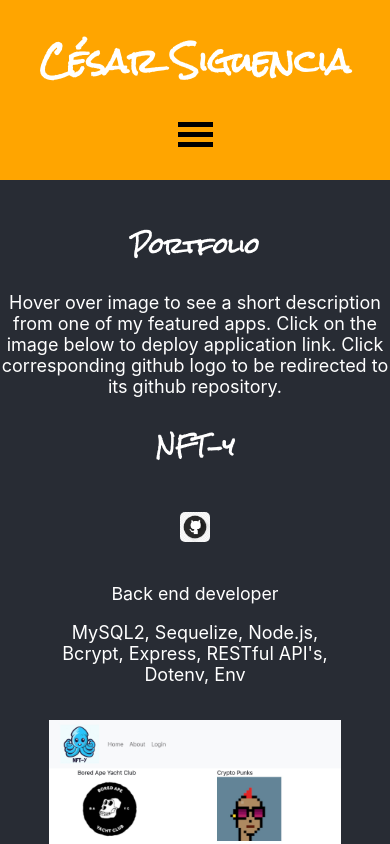
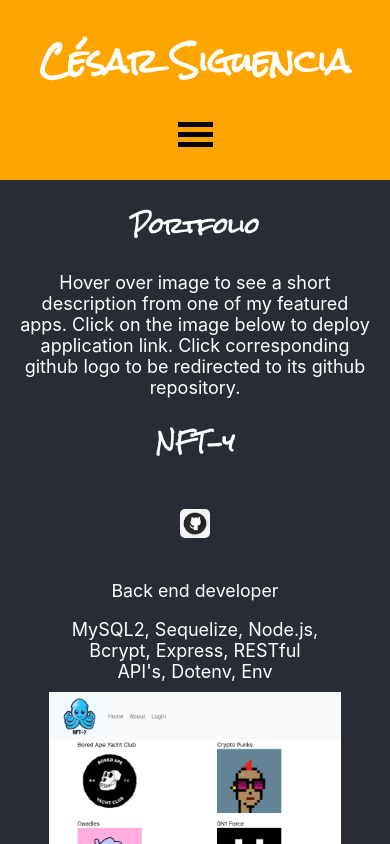
Before and after one commit to cesarsiguencia/my-react-portfolio, a React (Create React App) app: page /portfolio in a window 390 px wide. Shown: the top 844 px of the page. Built offline with nearby package versions, Linux system fonts and the light colour scheme.

Commit message:
organized css rules

```diff
--- a/src/App.css
+++ b/src/App.css
@@ -2,11 +2,15 @@
   text-align: center;
 }
 
-.App-logo {
-  height: 40vmin;
-  pointer-events: none;
+/* Header & Nav bar */
+
+.App-header{
+  background-color: Orange;
+  position: -webkit-sticky;
+  position: sticky;
+  top: 0;
+  z-index: 99999;
 }
-
 
 .Header-contents{
   display: flex;
@@ -14,30 +18,8 @@
   margin: auto 10px;
 }
 
-.App-body {
-  background-color: #282c34;
-  display: flex;
-  flex-direction: column;
-  font-size: calc(10px + 2vmin);
-  color: white;
-  min-height: 91vh;
-
-}
-
-.App-link {
-  color: #61dafb;
-}
-
-.App-footer {
-  background-color: orange;
-  padding: 15px 15px;
-  display: flex;
-  justify-content: space-around;
-}
-
 .Navigator{
   display: flex;
-  /* justify-content: space-between; */
   width: 50%;
   margin: auto 10px;
 }
@@ -48,34 +30,19 @@
   width: 100%
 }
 
-h2{
-  color: black;
+.mobile-toggle {
+  width: 1%
 }
 
-a {
-  width: 100%;
-  color: white
+/* body and body elements */
 
-
-}
-
-a:link{
-  text-decoration: none;
-  /* color: black; */
-}
-
-a:visited{
-  text-decoration: none;
-  color: black
-}
-
-a:active{
-  color: white
-}
-
-a:hover{
+.App-body {
+  background-color: #282c34;
+  display: flex;
+  flex-direction: column;
+  font-size: calc(10px + 2vmin);
   color: white;
-  transition: all 250ms ease-in-out;
+  min-height: 91vh;
 }
 
 .body-divs{
@@ -85,42 +52,37 @@ a:hover{
 .body-texts{
   font-size: 18px;
   margin-bottom: 25px;
-
 }
 
-.logos{
-  display: flex;
-  justify-content: space-around;
-  width: 25%
-}
 
-.skill-lists{
+/* Resume Page */
+
+.skills--lists{
   display: flex;
   justify-content: space-evenly;
 }
 
-.list-divs{
+.skills---divs{
   text-align: left;
 }
 
-.contact-form{
-  align-items: center;
-
+/* Portfolio & apps */
+.container-description{
+  margin-left: 20%;
+  height: 100%;
+  display: flex;
+  flex-direction: column;
+  justify-content: center;
+  text-align: left;
 }
 
-.label-divs{
-  margin: 25px;
+.app-box{
   display: flex;
-  justify-content: space-between;
-}
-
-
-input{
-  width: 75%;
-}
-
-textarea{
-  width: 75%;
+  margin: 0 auto;
+  margin-top: 5px;
+  padding-bottom: 15px;
+  border-bottom: 3px solid orange;
+  width: 80%;
 }
 
 .container_wrapper{
@@ -128,15 +90,6 @@ textarea{
   width: 40%;
   border-radius: 5px;
   position: relative;
-}
-
-.app-description{
-  margin-left: 20%;
-  height: 100%;
-  display: flex;
-  flex-direction: column;
-  justify-content: center;
-  text-align: left;
 }
 
 .container--picture{
@@ -168,25 +121,41 @@ textarea{
   font-family: 'Gill Sans', 'Gill Sans MT', Calibri, 'Trebuchet MS', sans-serif;
 }
 
-.App-header{
-  background-color: Orange;
-  position: -webkit-sticky;
-  position: sticky;
-  top: 0;
-  z-index: 99999;
+.project-title {
+  display: flex;
+}
+
+.project-title-frame{
+  width: 100%;
+}
+
+/* Footer */
+
+.App-footer {
+  background-color: orange;
+  padding: 15px 15px;
+  display: flex;
+  justify-content: space-around;
+}
+
+/* Pictures and logos */
+.logos{
+  display: flex;
+  justify-content: space-around;
+  width: 25%
+}
+
+.github-logos-frame{
+  margin: auto 1px;
+  align-items: center;
 }
 
 
-.app-box{
-  display: flex;
-  margin: 0 auto;
-  margin-top: 5px;
-  padding-bottom: 15px;
-  border-bottom: 3px solid orange;
-  width: 80%;
+
+/* Links */
+.App-link {
+  color: #61dafb;
 }
-
-
 
 .links{
   color: white;
@@ -194,6 +163,42 @@ textarea{
   font-size: 25px;
 }
 
+a {
+  width: 100%;
+  color: white
+}
+
+a:link{
+  text-decoration: none;
+  /* color: black; */
+}
+
+a:visited{
+  text-decoration: none;
+  color: black
+}
+
+a:active{
+  color: white
+}
+
+a:hover{
+  color: white;
+  transition: all 250ms ease-in-out;
+}
+
+.github-links {
+  border-radius: 5px;
+  background: white;
+  margin: 20px;
+  width: 60px
+}
+
+
+/* Fonts */
+h2{
+  color: black;
+}
 
 h1, h3{
   font-family: 'Rock Salt', cursive;
@@ -207,30 +212,25 @@ li {
   font-size: 20px;
 }
 
-.project-title {
+/* Not used  */
+/* .contact-form{
+  align-items: center;
+} */
+
+/* .label-divs{
+  margin: 25px;
   display: flex;
+  justify-content: space-between;
+} */
 
-}
 
-.github-links {
-  border-radius: 5px;
-  background: white;
-  margin: 20px;
-  width: 60px
-}
+/* input{
+  width: 75%;
+} */
 
-.mobile-toggle {
-  width: 1%
-}
-
-.project-title-frame{
-  width: 100%;
-}
-
-.github-logos-frame{
-  margin: auto 1px;
-  align-items: center;
-}
+/* textarea{
+  width: 75%;
+} */
 
 
 
@@ -261,7 +261,6 @@ li {
   }
 
 }
-
 
 
 @media screen and (max-width: 950px){
@@ -302,7 +301,7 @@ li {
     font-size: 25px
   }
 
-  .app-description{
+  .container-description{
     margin: 0 auto;
     text-align: center;
   }
@@ -314,8 +313,6 @@ li {
   .github-links {
     width: 10%;
   }
-
-
 
 }
 
@@ -343,10 +340,6 @@ li {
 }
 
 @media screen and (max-width: 700px){
-  /* .logos{
-    display: inline
-  } */
-
   .footer-font{
     margin: auto 0px;
     width: 30%
@@ -356,7 +349,7 @@ li {
     margin-bottom: 25px;
   }
 
-  .app-description{
+  .container-description{
     text-align: center;
     margin: 0 auto;
     display: block;
@@ -367,18 +360,12 @@ li {
     margin: 0px auto
   }
 
-
-
-
-
 }
 
 @media screen and (max-width: 600px) {
   .Navigator{
     display: block;
-    /* position: relative; */
   }
-
 
   .container---blurb{
     font-size: 20px
@@ -387,7 +374,6 @@ li {
   .Header-contents{
     padding: 2px;
     margin: 0 auto;
-
   }
 
   img {
@@ -395,12 +381,9 @@ li {
     margin: 10px auto;
   }
 
-
-
   .mobile-toggle {
     width: 100%;
     height: 35px;
-
   }
 
   .mobile-options {
@@ -413,8 +396,6 @@ li {
   .nav-links{
     opacity: 0;
     height: 1px;
-
-
   }
 
   .mobile-effect{
@@ -454,8 +435,12 @@ li {
   }
 
   .body-divs{
-    width: 100%;
-    margin: 20px auto;
+   margin: 0;
+  }
+
+  .body-texts{
+    width: 90%;
+    margin: auto auto
   }
 
 
--- a/src/Components/Apps/Apps.js
+++ b/src/Components/Apps/Apps.js
@@ -33,7 +33,7 @@ import github from '../../media/icons/github-white.png'
 
                 <div className="app-box">
                     <div className="container_wrapper">
-                        <div className="app-description">
+                        <div className="container-description">
 
 
                             <div className="project-title">
--- a/src/pages/Portfolio.js
+++ b/src/pages/Portfolio.js
@@ -16,7 +16,7 @@ const Portfolio = () => {
 
                 <div className="app-box">
                     <div className="container_wrapper">
-                        <div className="app-description">
+                        <div className="container-description">
 
                             <div className="project-title">
                             <h3 className="project-title-frame"> NFT-y</h3>
@@ -52,7 +52,7 @@ const Portfolio = () => {
 
                 <div className="app-box">
                     <div className="container_wrapper">
-                        <div className="app-description">
+                        <div className="container-description">
 
 
                             <div className="project-title">
--- a/src/pages/Resume.js
+++ b/src/pages/Resume.js
@@ -12,24 +12,21 @@ const Resume = () => {
             <a href={resume} download><img src={image} width="50%"/>
             </a>
 
-            <div className="skills-block">
+            <div className="skills">
                 <h3>Web Development Skills</h3>
-                <div className="skill-lists">
-                    <div className="list-divs">
+                <div className="skills--lists">
+                    <div className="skills---divs">
                         <p className="body-texts">Front End</p>
-
                             <li>HTML</li>
                             <li>CSS</li>
                             <li>JavaScript</li>
                             <li>Jquery</li>
                             <li>Bootstrap</li>
                             <li>React</li>
-
                     </div>
 
                     <div className="list-divs">
                         <p className="body-texts">Back End</p>
-
                             <li>APIs</li>
                             <li>Node</li>
                             <li>Express</li>
```
Lines whose indentation alone changed are shown as unchanged.
